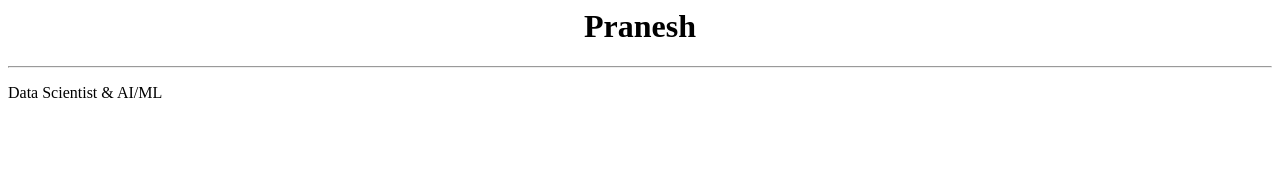
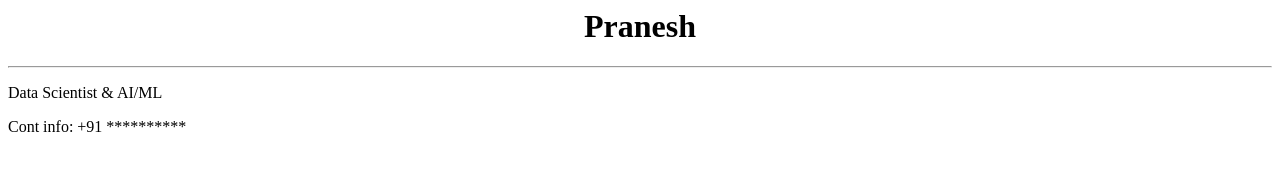
Before and after one commit to PraneshKannan-MK/new_repo_conflits, a plain HTML site: page index.html in a window 1280 px wide. Drawn offline with Linux system fonts and the light colour scheme.

Commit message:
contact info added to the kannan branch

```diff
--- a/index.html
+++ b/index.html
@@ -4,3 +4,5 @@
 <hr>
 
 <p> Data Scientist & AI/ML </p>
+
+<p>Cont info: +91 **********</p>
```
